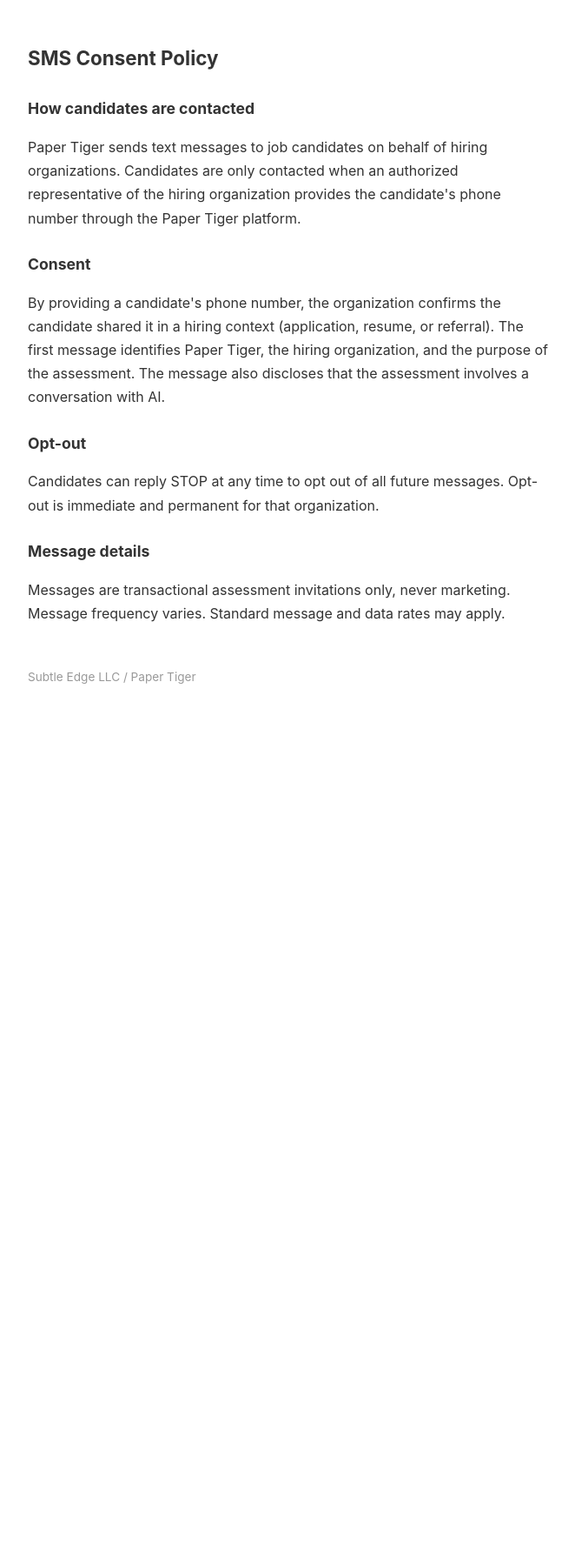
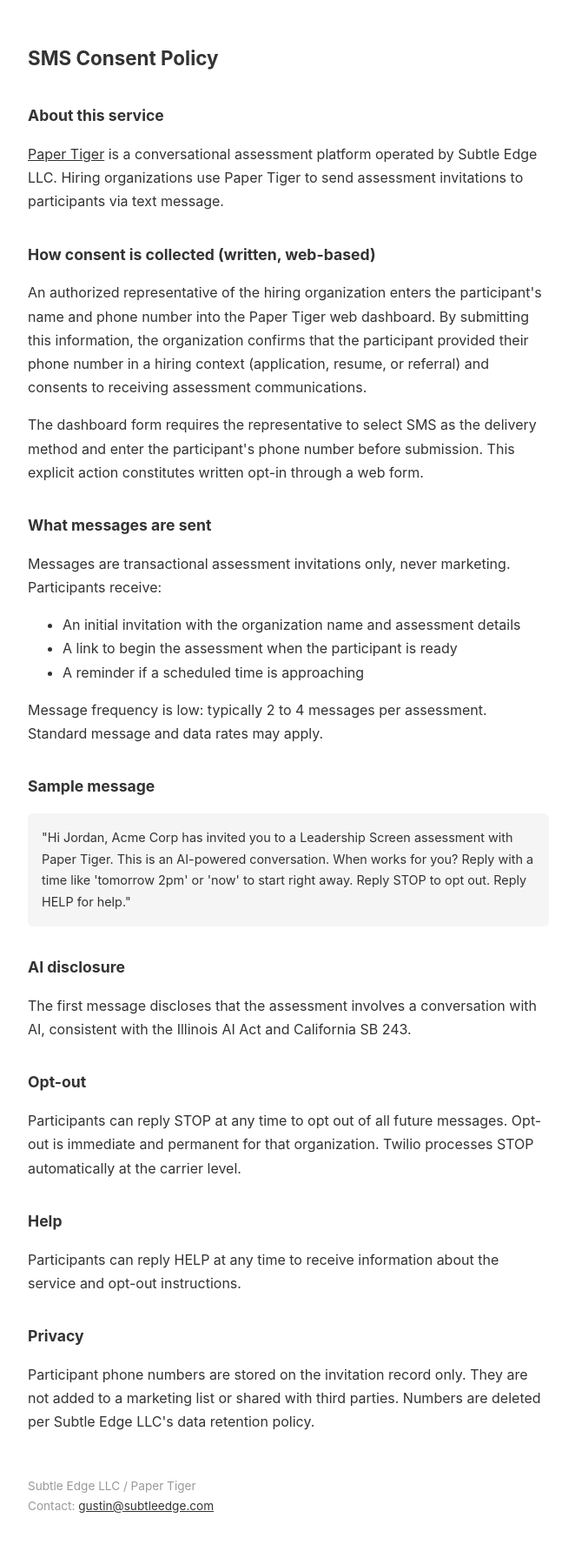
Before and after one commit to subtle-edge/subtleedge.com, a Jekyll site: the page built from sms-consent.html, in a window 1280 px wide. Shown: the whole page at 87% size, without its empty margins (308-970 px from the left). Built offline with Jekyll 4.4.1, drawn with Linux system fonts in a browser that asks for light colours; before the commit the page ends 900 px from its top, so only the background shows below that.

Commit message:
Establish Paper Tiger for Twilio verification
Subtle Edge LLC operates Paper Tiger, a conversational
assessment platform. The product page establishes the
business identity. The consent page documents the written
opt-in flow for SMS assessment invitations.

```diff
--- a/sms-consent.html
+++ b/sms-consent.html
@@ -7,7 +7,7 @@
 <head>
     <meta charset="UTF-8">
     <meta name="viewport" content="width=device-width, initial-scale=1.0">
-    <title>SMS Consent - Subtle Edge</title>
+    <title>SMS Consent - Subtle Edge LLC / Paper Tiger</title>
     <style>
         body {
             font-family: -apple-system, system-ui, sans-serif;
@@ -18,46 +18,91 @@
             color: #333;
         }
         h1 { font-size: 1.4rem; margin-bottom: 1.5rem; }
-        h2 { font-size: 1.1rem; margin-top: 1.5rem; margin-bottom: 0.5rem; }
+        h2 { font-size: 1.1rem; margin-top: 2rem; margin-bottom: 0.5rem; }
         p { margin-bottom: 1rem; }
+        .sample { background: #f5f5f5; padding: 1rem; border-radius: 6px; font-size: 0.9rem; margin: 1rem 0; }
         .footer { margin-top: 3rem; color: #999; font-size: 0.85rem; }
+        a { color: #333; }
     </style>
 </head>
 <body>
     <h1>SMS Consent Policy</h1>
 
-    <h2>How candidates are contacted</h2>
+    <h2>About this service</h2>
     <p>
-        Paper Tiger sends text messages to job candidates on behalf of
-        hiring organizations. Candidates are only contacted when an
-        authorized representative of the hiring organization provides
-        the candidate's phone number through the Paper Tiger platform.
+        <a href="/paper-tiger">Paper Tiger</a> is a conversational assessment
+        platform operated by Subtle Edge LLC. Hiring organizations use Paper
+        Tiger to send assessment invitations to participants via text message.
     </p>
 
-    <h2>Consent</h2>
+    <h2>How consent is collected (written, web-based)</h2>
     <p>
-        By providing a candidate's phone number, the organization
-        confirms the candidate shared it in a hiring context
-        (application, resume, or referral). The first message
-        identifies Paper Tiger, the hiring organization, and the
-        purpose of the assessment. The message also discloses that
-        the assessment involves a conversation with AI.
+        An authorized representative of the hiring organization enters the
+        participant's name and phone number into the Paper Tiger web dashboard.
+        By submitting this information, the organization confirms that the
+        participant provided their phone number in a hiring context
+        (application, resume, or referral) and consents to receiving assessment
+        communications.
+    </p>
+    <p>
+        The dashboard form requires the representative to select SMS as the
+        delivery method and enter the participant's phone number before
+        submission. This explicit action constitutes written opt-in through
+        a web form.
+    </p>
+
+    <h2>What messages are sent</h2>
+    <p>
+        Messages are transactional assessment invitations only, never marketing.
+        Participants receive:
+    </p>
+    <ul>
+        <li>An initial invitation with the organization name and assessment details</li>
+        <li>A link to begin the assessment when the participant is ready</li>
+        <li>A reminder if a scheduled time is approaching</li>
+    </ul>
+    <p>
+        Message frequency is low: typically 2 to 4 messages per assessment.
+        Standard message and data rates may apply.
+    </p>
+
+    <h2>Sample message</h2>
+    <div class="sample">
+        "Hi Jordan, Acme Corp has invited you to a Leadership Screen assessment
+        with Paper Tiger. This is an AI-powered conversation. When works for
+        you? Reply with a time like 'tomorrow 2pm' or 'now' to start right
+        away. Reply STOP to opt out. Reply HELP for help."
+    </div>
+
+    <h2>AI disclosure</h2>
+    <p>
+        The first message discloses that the assessment involves a conversation
+        with AI, consistent with the Illinois AI Act and California SB 243.
     </p>
 
     <h2>Opt-out</h2>
     <p>
-        Candidates can reply STOP at any time to opt out of all
-        future messages. Opt-out is immediate and permanent for
-        that organization.
+        Participants can reply STOP at any time to opt out of all future
+        messages. Opt-out is immediate and permanent for that organization.
+        Twilio processes STOP automatically at the carrier level.
     </p>
 
-    <h2>Message details</h2>
+    <h2>Help</h2>
     <p>
-        Messages are transactional assessment invitations only,
-        never marketing. Message frequency varies. Standard message
-        and data rates may apply.
+        Participants can reply HELP at any time to receive information about
+        the service and opt-out instructions.
     </p>
 
-    <p class="footer">Subtle Edge LLC / Paper Tiger</p>
+    <h2>Privacy</h2>
+    <p>
+        Participant phone numbers are stored on the invitation record only.
+        They are not added to a marketing list or shared with third parties.
+        Numbers are deleted per Subtle Edge LLC's data retention policy.
+    </p>
+
+    <p class="footer">
+        Subtle Edge LLC / Paper Tiger<br>
+        Contact: <a href="mailto:gustin@subtleedge.com">gustin@subtleedge.com</a>
+    </p>
 </body>
 </html>
```
Also changed, not shown: paper-tiger.html (added, +79 -0 lines).
